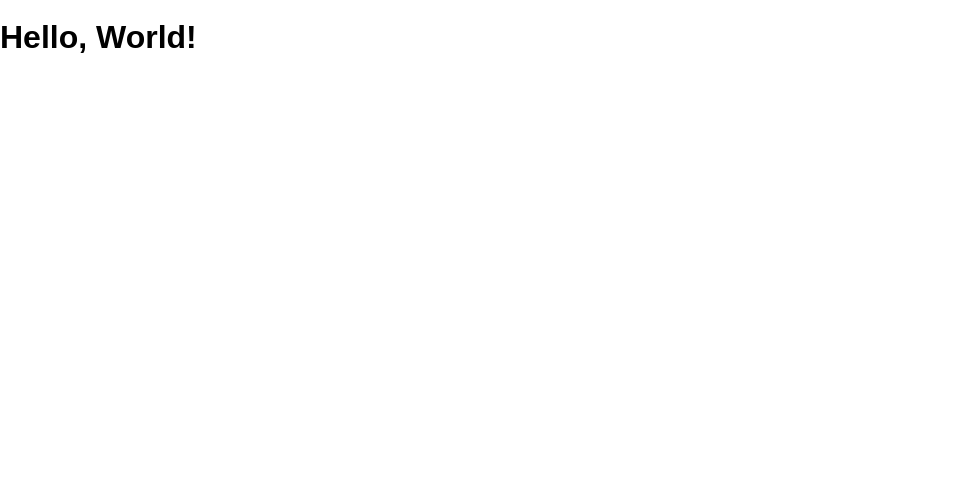
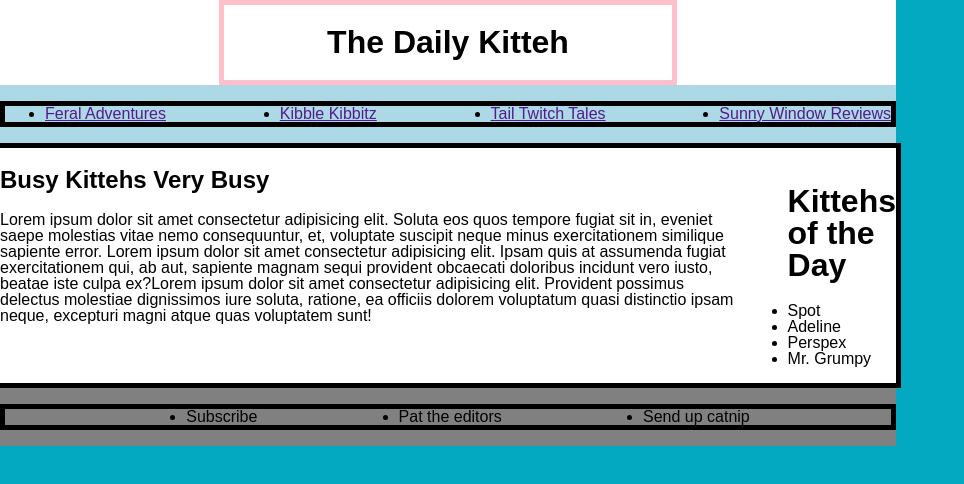
Before and after one commit to rckortiz/the-daily-kitteh, a website: page public/index.html in a window 1280 px wide. Shown: the whole page, without its empty margins (0-964 px from the left). Drawn offline with Linux system fonts and the light colour scheme.

Commit message:
second revision

```diff
--- a/public/index.html
+++ b/public/index.html
@@ -1,13 +1,59 @@
 <!DOCTYPE html>
 <html>
   <head lang="en">
-    <meta charset="UTF-8">
-    <meta name="viewport" content="width=device-width, initial-scale=1">
+    <meta charset="UTF-8" />
+    <meta name="viewport" content="width=device-width, initial-scale=1" />
     <title>The-daily-kitteh</title>
-    <link rel="shortcut icon" href="/favicon.ico">
-    <link rel="stylesheet" href="/screen.css">
+    <link rel="shortcut icon" href="/favicon.ico" />
+    <link rel="stylesheet" href="/screen.css" />
   </head>
   <body>
-    <h1 class='hello-world'>Hello, World!</h1>
+    <div id="container">
+      <div id="header">
+        <h1>The Daily Kitteh</h1>
+      </div>
+      <div id="navigation">
+        <ul class="navbar">
+          <li><a href="">Feral Adventures</a></li>
+          <li><a href="">Kibble Kibbitz</a></li>
+          <li><a href="">Tail Twitch Tales</a></li>
+          <li><a href="">Sunny Window Reviews</a></li>
+        </ul>
+      </div>
+
+      <div class="contentbox">
+        <article>
+          <h1>Busy Kittehs Very Busy</h1>
+          <p>
+            Lorem ipsum dolor sit amet consectetur adipisicing elit. Soluta eos
+            quos tempore fugiat sit in, eveniet saepe molestias vitae nemo
+            consequuntur, et, voluptate suscipit neque minus exercitationem
+            similique sapiente error. Lorem ipsum dolor sit amet consectetur
+            adipisicing elit. Ipsam quis at assumenda fugiat exercitationem qui,
+            ab aut, sapiente magnam sequi provident obcaecati doloribus incidunt
+            vero iusto, beatae iste culpa ex?Lorem ipsum dolor sit amet
+            consectetur adipisicing elit. Provident possimus delectus molestiae
+            dignissimos iure soluta, ratione, ea officiis dolorem voluptatum
+            quasi distinctio ipsam neque, excepturi magni atque quas voluptatem
+            sunt!
+          </p>
+        </article>
+        <ul>
+          <h1>Kittehs of the Day</h1>
+          <li>Spot</li>
+          <li>Adeline</li>
+          <li>Perspex</li>
+          <li>Mr. Grumpy</li>
+        </ul>
+      </div>
+
+      <div class="footer">
+        <ul>
+          <li>Subscribe</li>
+          <li>Pat the editors</li>
+          <li>Send up catnip</li>
+        </ul>
+      </div>
+    </div>
   </body>
 </html>
--- a/public/screen.css
+++ b/public/screen.css
@@ -9,4 +9,57 @@ html {
 body {
   margin: 0;
   min-height: 100%;
+  background-color: #03a9c0;
 }
+
+#container {
+  display: flex;
+  background-color: white;
+  justify-content: center;
+  align-items: center;
+  flex-direction: column;
+  width: 70%;
+}
+
+#container #header {
+  border: 5px solid pink;
+  width: 50%;
+  justify-content: center;
+}
+
+#header h1 {
+  text-align: center;
+}
+
+#navigation {
+  display: flex;
+  width: 100%;
+  background-color: lightblue;
+}
+
+.navbar {
+  display: flex;
+  border: 5px solid black;
+  width: 100%;
+  flex-direction: row;
+  justify-content: space-between;
+}
+
+.footer {
+  display: flex;
+  width: 100%;
+  background-color: gray;
+}
+.footer ul {
+  display: flex;
+  border: 5px solid black;
+  width: 100%;
+  flex-direction: row;
+  justify-content: space-evenly;
+}
+
+.contentbox {
+  display: flex;
+  width: 100%;
+  border: 5px solid black;
+}
```
